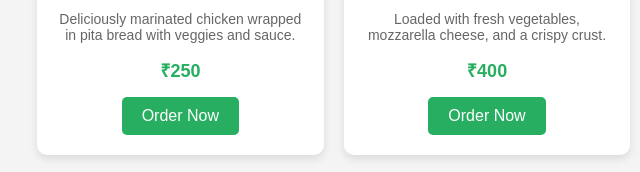
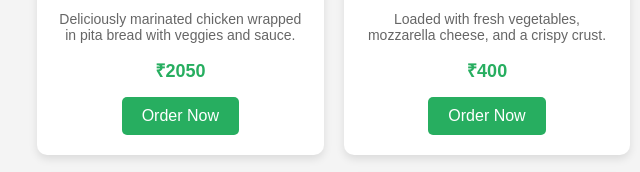
Before and after one commit to VenuKethapally/my-menu-app, a website: page index.html in a window 1280 px wide. Shown: the part 415-587 px from the top of the page, 153-793 px from the left. Drawn offline with Linux system fonts and the light colour scheme.

Commit message:
Update index.html

```diff
--- a/index.html
+++ b/index.html
@@ -152,7 +152,7 @@
       <img src="https://th.bing.com/th/id/OIP.5AT39p5w7-_Z36gsnaMcOgHaHa?w=184&h=184&c=7&r=0&o=7&dpr=2&pid=1.7&rm=3" alt="Chicken Shawarma">
       <h2>Chicken Shawarma</h2>
       <p>Deliciously marinated chicken wrapped in pita bread with veggies and sauce.</p>
-      <div class="price">₹250</div>
+      <div class="price">₹2050</div>
       <a href="#" class="order-btn" onclick="window.location.href='order.html?item=Chicken%20Shawarma';">Order Now</a>
 
     </div>
```
